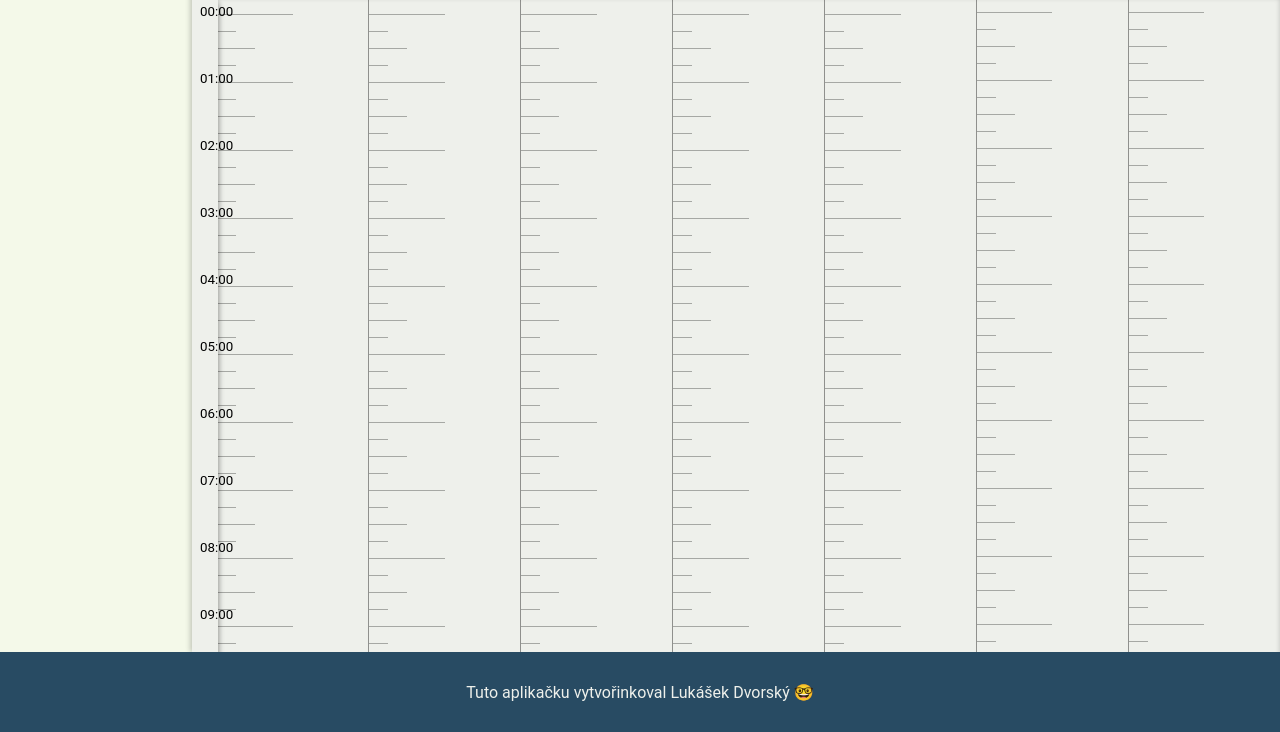
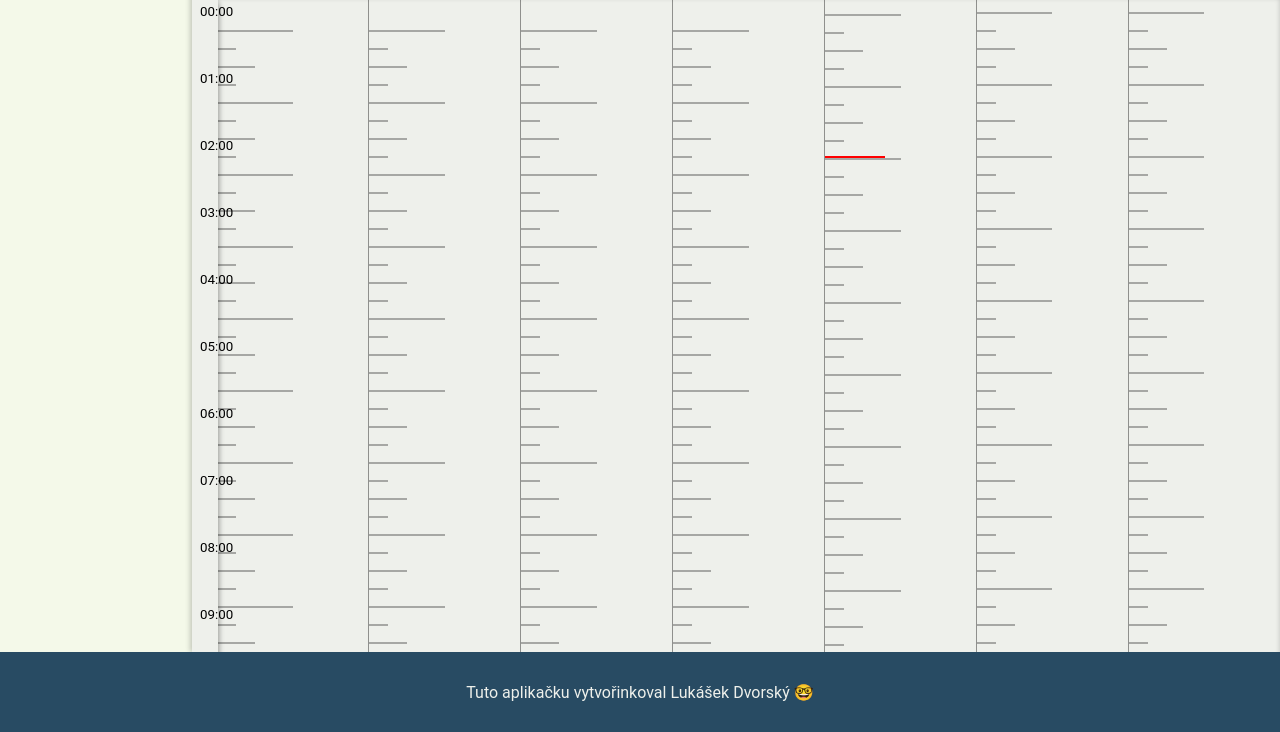
Before and after one commit to lukas-dvorsky/scheduler, a plain HTML site: page index.html in a window 1280 px wide. Shown: the part 68-800 px from the top of the page. Drawn offline with Linux system fonts and the light colour scheme.

Commit message:
Save project

```diff
--- a/calendar/calendar.js
+++ b/calendar/calendar.js
@@ -1,5 +1,50 @@
 'use strict'
+const d = new Date();
+
+const block = {
+    id: 1,
+    name: 'Koupit rohliky',
+    start: `${d.getDate()}.${d.getMonth()}.${d.getFullYear()} ${d.getHours()}:${d.getMinutes()}`,
+    end: `${d.getDate()}.${d.getMonth()}.${d.getFullYear()} ${d.getHours() + 1}:${d.getMinutes()}`,
+    place: 'Kaufland',
+    notes: 'Kup jich 10.',
+    color: '#c7c7c7'
+}
 
 export function addBlock() {
+    const parentId = `${block.start.split(' ')[0]}`;
+    const parent = document.getElementById(parentId);
+    const div = document.createElement('div');
+    const timeStr = `${block.start.split(' ')[1]} - ${block.end.split(' ')[1]}`;
 
+    div.classList.add("block");
+    div.style.backgroundColor = block.color;
+    //TODO: Adjust height of fiv based on time
+
+    const hour_height = 4; // Each hour is 4 rem
+    const base_offset = -2.3; // Shift from top
+
+    let hours = d.getHours() + 2;
+    let minutes = d.getMinutes();
+
+    let top_position = base_offset + hour_height * (hours + minutes / 60);
+    div.style.top = `${top_position}rem`;
+
+    const name = document.createElement("p");
+    const time = document.createElement("p");
+    const place = document.createElement("p");
+    const notes = document.createElement("p");
+
+    name.innerText = block.name;
+    time.innerText = timeStr;
+    place.innerText = block.place;
+    notes.innerText = block.notes;
+
+    name.classList.add("block_name");
+    time.classList.add("block_time");
+
+    div.appendChild(name);
+    div.appendChild(time);
+
+    parent.appendChild(div);
 }
--- a/calendar/layout.js
+++ b/calendar/layout.js
@@ -19,13 +19,13 @@ function generateTime(elementForAppend) {
 function generateArrow(elementForAppend, date) {
     const arrow = document.createElement("div");
 
+    const line_heigth = 0.1 * 4;
     const hour_height = 4; // Each hour is 4 rem
-    const base_offset = -2.3; // Shift from top
 
     let hours = date.getHours() + 2;
     let minutes = date.getMinutes();
 
-    let top_position = base_offset + hour_height * (hours + minutes / 60);
+    let top_position = 9//line_heigth + hour_height * (hours + minutes / 60);
     arrow.style.top = `${top_position}rem`;
 
     arrow.classList.add("arrow");
@@ -36,13 +36,13 @@ function generateArrow(elementForAppend, date) {
 function generateArrowLine(elementForAppend, date) {
     const arrow = document.createElement("div");
 
+    const line_heigth = 0.2;
     const hour_height = 4; // Each hour is 4 rem
-    const base_offset = -2.3; // Shift from top
 
     let hours = date.getHours() + 2;
     let minutes = date.getMinutes();
 
-    let top_position = base_offset + hour_height * (hours + minutes / 60);
+    let top_position = line_heigth + hour_height * (hours + minutes / 60);
     arrow.style.top = `${top_position}rem`;
 
     arrow.classList.add("arrowline");
@@ -97,10 +97,12 @@ function generateDaysAndDates(date, index) {
 
 }
 
-function generateDaysColumns(index, date) {
+function generateDaysColumns(index, date, array) {
     const columnContainer = document.getElementById("columnContainer");
     const div = document.createElement("div");
     div.classList.add("cl_day_column");
+
+    div.id = array[index] + '.' + date.getFullYear();
 
     // Generate arrow for current day
     if(date.getDay() == index + 1) {
@@ -123,8 +125,8 @@ export function generateLayout() {
     setYear(d);
     generateTime(timesContainer);
 
-    getWeekDaysDate().map((date, index) => {
+    getWeekDaysDate().map((date, index, array) => {
         generateDaysAndDates(date, index);
-        generateDaysColumns(index, d)
+        generateDaysColumns(index, d, array)
     })
 }
--- a/index.html
+++ b/index.html
@@ -9,7 +9,7 @@
 </head>
 <body>
     <!-- SIDEBAR -->
-    <aside>
+    <aside id="aside">
         a
     </aside>
 
--- a/main.js
+++ b/main.js
@@ -1,6 +1,9 @@
 import { generateLayout } from './calendar/layout.js';
+import { addBlock } from './calendar/calendar.js';
 
 'use strict'
 
 // Generating calendar
 generateLayout();
+
+addBlock();
--- a/styles.css
+++ b/styles.css
@@ -111,6 +111,8 @@ main {
     width: 100%;
     padding-top: 1rem;
     border-right: 1px solid rgba(0, 0, 0, 0.4);
+    position: relative;
+    overflow: hidden;
 }
 
 .cl_day_column:last-child {
@@ -119,37 +121,41 @@ main {
 
 .hour {
     width: 50%;
-    height: 1px;
+    border: 0.1rem solid rgba(0, 0, 0, 0.3);
     margin-bottom: 1rem;
-    background-color: rgba(0,0,0, 0.3);
 }
 
 .halfhour {
     width: 25%;
-    height: 1px;
+    border: 0.1rem solid rgba(0, 0, 0, 0.3);
     margin-bottom: 1rem;
-    background-color: rgba(0,0,0, 0.3);
 }
 
 .quarterhour {
     width: 12.5%;
-    height: 1px;
+    border: 0.1rem solid rgba(0, 0, 0, 0.3);
     margin-bottom: 1rem;
-    background-color: rgba(0,0,0, 0.3);
 }
 
 .arrow {
     width: 50%;
-    height: 2px;
-    background-color: red;
+    border-top: 2px solid red;
     position: relative;
     right: 1rem;
 }
 
 .arrowline {
     width: 100%;
+    padding-top: 1rem;
     border-top: 2px dashed red;
     position: relative;
+}
+
+/* CALENDAR BLOCK */
+.block {
+    display: flex;
+    flex-direction: column;
+    position: absolute;
 }
 
 /* SIDEBAR */
```
